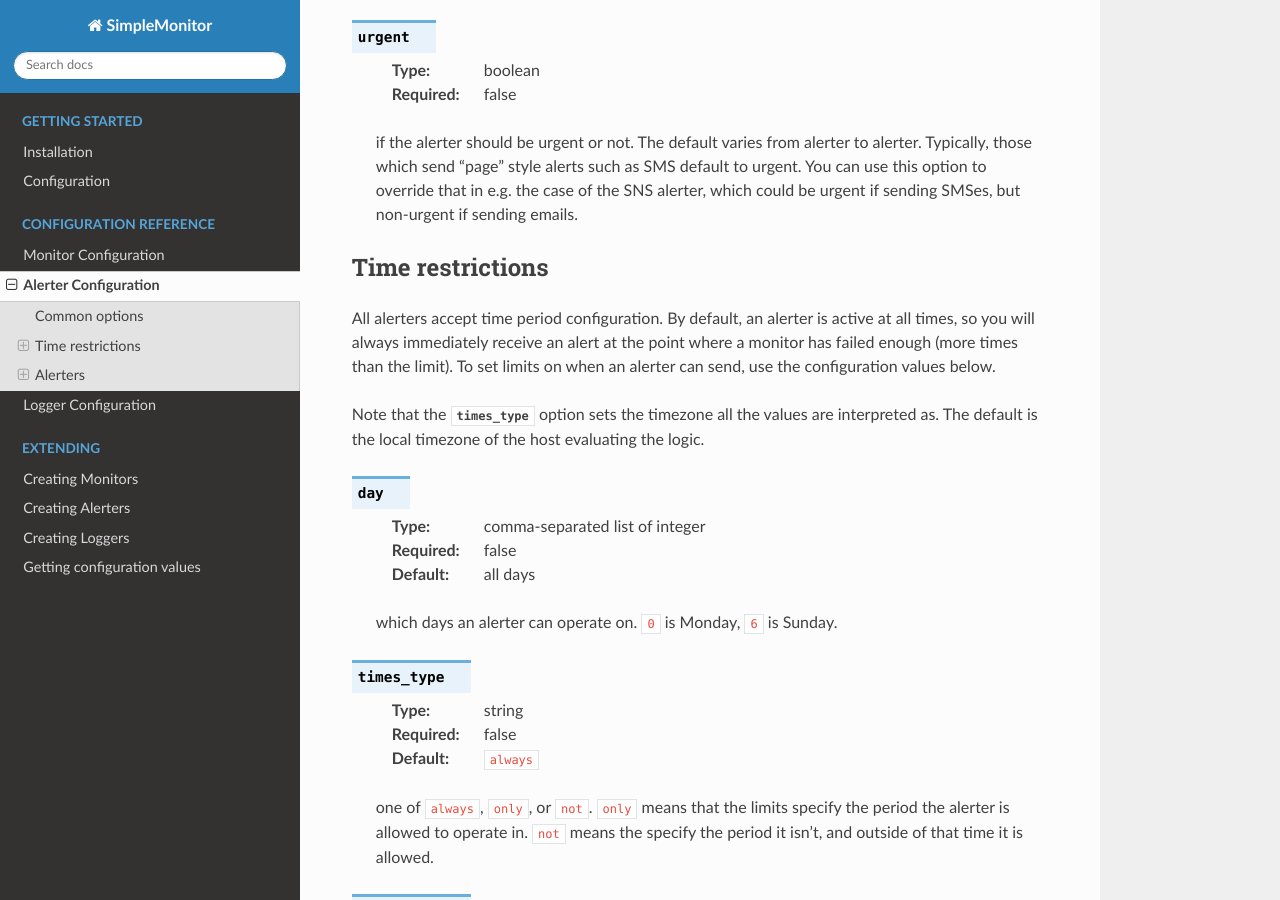
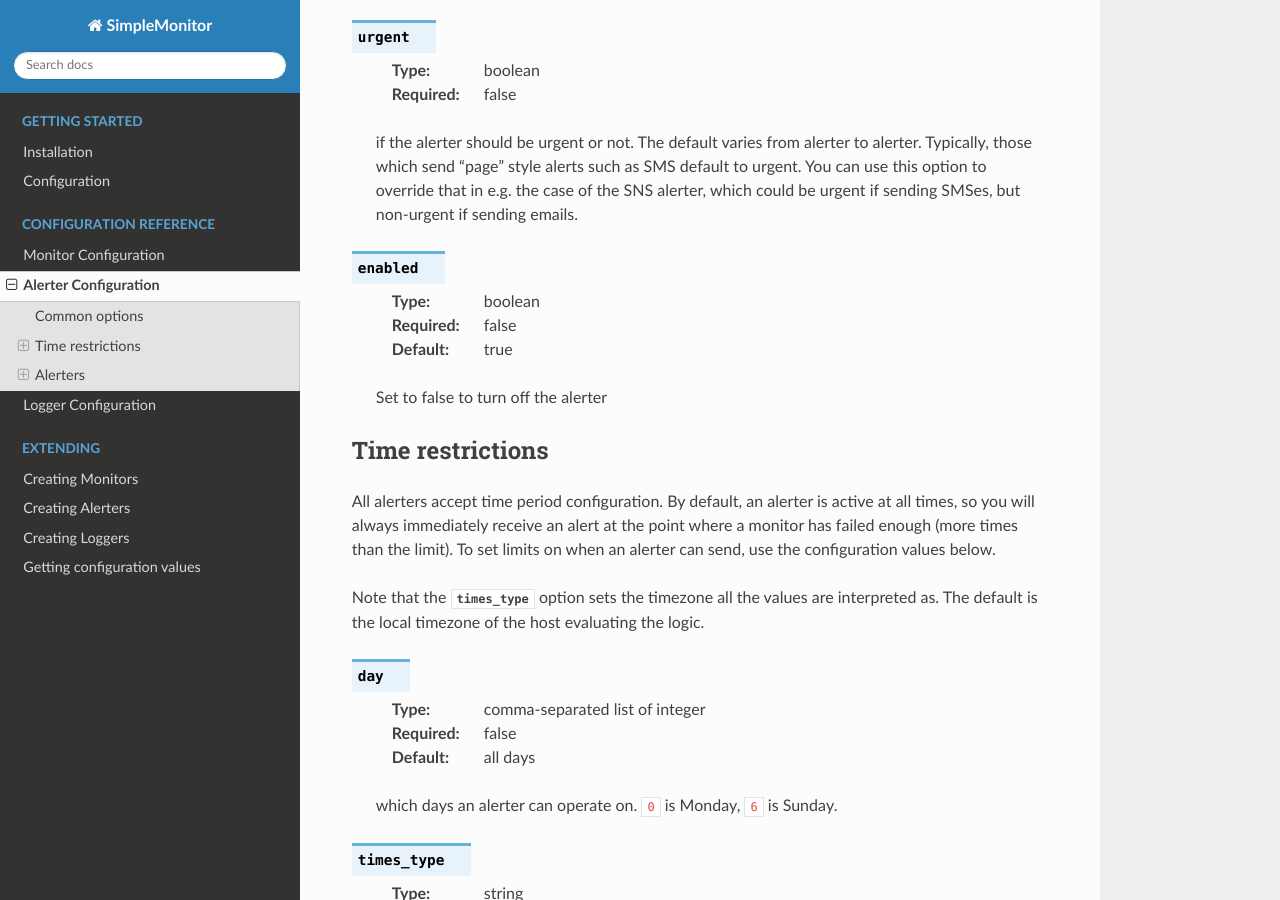
Before and after one commit to jamesoff/simplemonitor, a Sphinx documentation site: the page built from docs/alerters.rst, in a window 1280 px wide and 900 px high, scrolled down 2485 px. Built offline with Sphinx 7.4.7 and the Read the Docs theme 3.1.0, drawn with Linux system fonts in a browser that asks for light colours; pages that are not in the unit, such as notebooks, are missing from menus.

Commit message:
Update alerters.rst

```diff
--- a/docs/alerters.rst
+++ b/docs/alerters.rst
@@ -107,6 +107,14 @@ These options are common to all alerter types.
     SNS alerter, which could be urgent if sending SMSes, but non-urgent if
     sending emails.
 
+.. confval:: enabled
+
+    :type: boolean
+    :required: false
+    :default: true
+
+    Set to false to turn off the alerter
+
 Time restrictions
 -----------------
 
```
